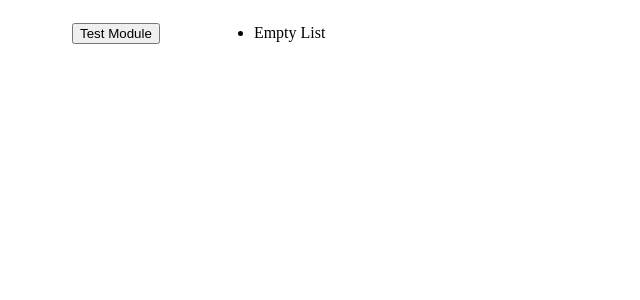
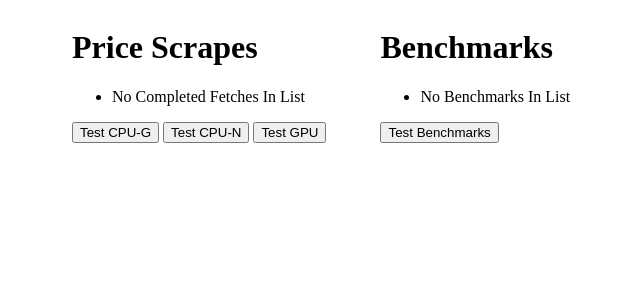
Before and after one commit to vik-ma/Price-Performance-Scraper, a Django app: page / in a window 1280 px wide. Shown: the top 300 px of the page, without its empty margins (302-942 px from the left). Run offline with Django 4.2, Linux system fonts and the light colour scheme; data that the repository does not hold is empty.

Commit message:
Changed layout of test_template

```diff
--- a/app/backend/price_fetcher/templates/price_fetcher/test_template.html
+++ b/app/backend/price_fetcher/templates/price_fetcher/test_template.html
@@ -10,12 +10,36 @@
 <body>
     <div style="margin:auto;width:50%;">
         <div style="display:inline-block;margin-left:50px;">
+            <h1>Price Scrapes</h1>
+            <!-- List all objects in CompletedFetch model -->
+            <ul>
+                {% for fetch in completed_fetch_list %}
+                <li>
+                {{ fetch.timestamp_id }}
+                </li>
+                {% empty %}
+                <li>
+                    <span>
+                        No Completed Fetches In List
+                    </span>
+                </li>
+                {% endfor %}
+            </ul>
             <form action="{% url 'test_button' %}" method="post" style="display:inline-block;">
                 {% csrf_token %}
-                <input type="submit" value="Test Module"><br />
+                <input type="submit" value="Test CPU-G"><br />
+            </form>
+            <form action="{% url 'test_button' %}" method="post" style="display:inline-block;">
+                {% csrf_token %}
+                <input type="submit" value="Test CPU-N"><br />
+            </form>
+            <form action="{% url 'test_button' %}" method="post" style="display:inline-block;">
+                {% csrf_token %}
+                <input type="submit" value="Test GPU"><br />
             </form>
         </div>
         <div style="display:inline-block;margin-left:50px;">
+            <h1>Benchmarks</h1>
             <!-- List all objects in BenchmarkData model -->
             <ul>
                 {% for benchmark in benchmark_data_list %}
@@ -25,11 +49,15 @@
                 {% empty %}
                 <li>
                     <span>
-                        Empty List
+                        No Benchmarks In List
                     </span>
                 </li>
                 {% endfor %}
             </ul>
+            <form action="{% url 'test_button' %}" method="post" style="display:inline-block;">
+                {% csrf_token %}
+                <input type="submit" value="Test Benchmarks"><br />
+            </form>
         </div>
     </div>
 </body>
--- a/app/backend/price_fetcher/views.py
+++ b/app/backend/price_fetcher/views.py
@@ -11,7 +11,9 @@ def test_template(request:HttpRequest):
 
     # List of all objects in Benchmark Data
     benchmark_data_list = BenchmarkData.objects.all()
-    context = {'benchmark_data_list' : benchmark_data_list}
+    completed_fetch_list = CompletedFetch.objects.all()
+    context = {'benchmark_data_list' : benchmark_data_list,
+               'completed_fetch_list' : completed_fetch_list}
 
     return render(request, 'price_fetcher/test_template.html', context)
 
```
